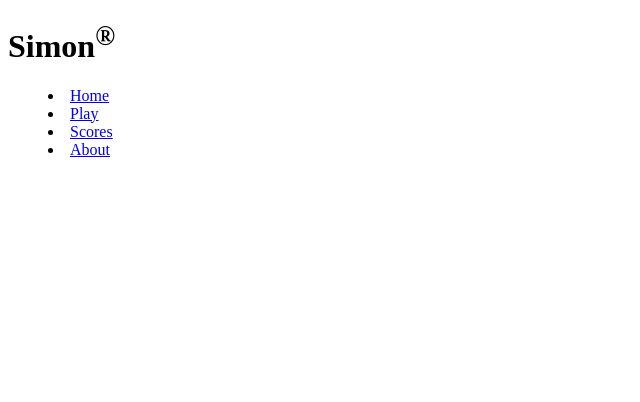
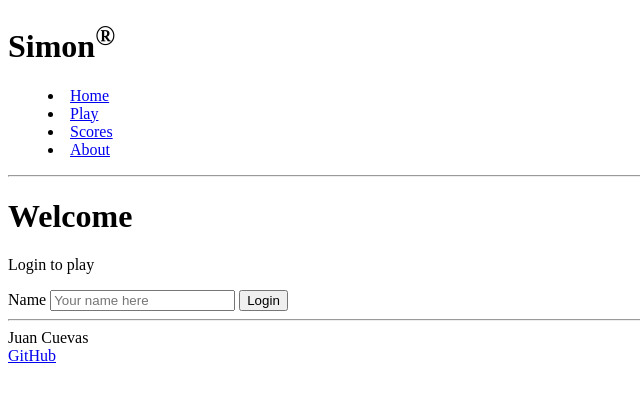
Before and after one commit to jac377/simon, a plain HTML site: page index.html in a window 1280 px wide. Shown: the whole page, without its empty margins (0-640 px from the left). Drawn offline with Linux system fonts and the light colour scheme.

Commit message:
Finished writing index.html

```diff
--- a/index.html
+++ b/index.html
@@ -19,7 +19,25 @@
                     <li><a href="about">About</a></li>
                 </menu>
             </nav>
+
+            <hr/>
         </header>
+
+        <main>
+            <h1>Welcome</h1>
+            <p>Login to play</p>
+            <form method="get" action="play.html">
+                <label for="name">Name</label>
+                <input type="text" id="name" placeholder="Your name here" />
+                <button type="submit">Login</button>
+            </form>
+        </main>
+
+        <footer>
+            <hr />
+            <span class="text-reset">Juan Cuevas</span>
+            <br/>
+            <a href="https://github.com/jac377/simon.git">GitHub</a>
+        </footer>
     </body>
-
 </html>
```
